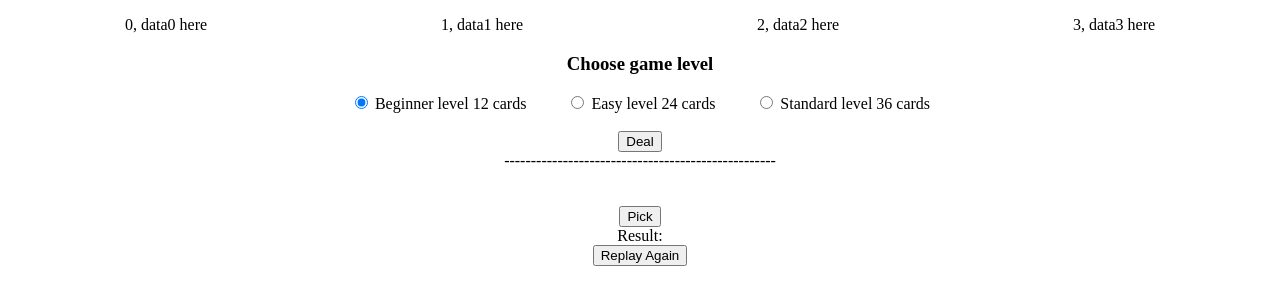
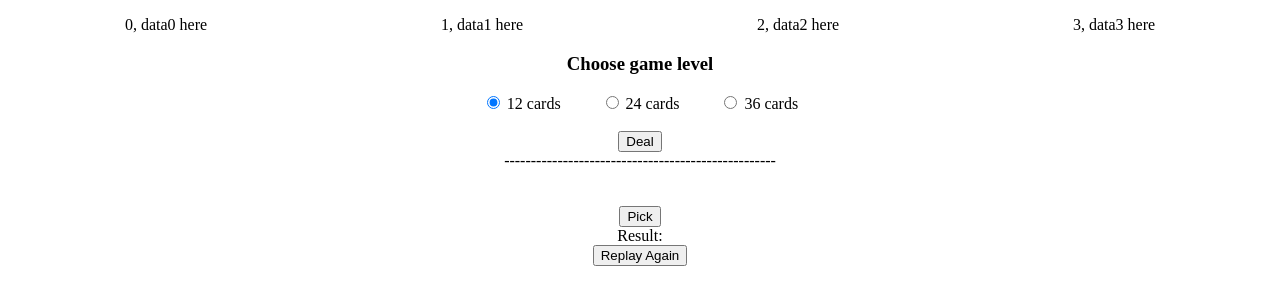
Before and after one commit to BlackJack255/Html_Games, a plain HTML site: page 006_Nimbly/index.html in a window 1280 px wide. Drawn offline with Linux system fonts and the light colour scheme.

Commit message:
[fix] 006_Nimbly: simplify game level label string, just show number of total cards

```diff
--- a/006_Nimbly/index.html
+++ b/006_Nimbly/index.html
@@ -16,13 +16,13 @@
             <!-- radio: https://csveda.com/html-radiobutton/ -->
             <div>
                 <input type="RADIO" id="game-level" name="game-level"  value="3" checked>
-                <label for="game-level">Beginner level 12 cards</label>
+                <label for="game-level">12 cards</label>
                 &nbsp;&nbsp;&nbsp;&nbsp;&nbsp;&nbsp;&nbsp;&nbsp;
                 <input type="RADIO" id="game-level" name="game-level"  value="6">
-                <label for="game-level">Easy level 24 cards</label>
+                <label for="game-level">24 cards</label>
                 &nbsp;&nbsp;&nbsp;&nbsp;&nbsp;&nbsp;&nbsp;&nbsp;
                 <input type="RADIO" id="game-level" name="game-level"  value="9">
-                <label for="game-level">Standard level 36 cards</label>
+                <label for="game-level">36 cards</label>
             </div>
             <br>
             <button type="button" id="deal">Deal</button>
```
